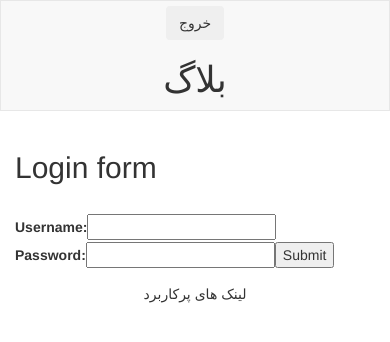
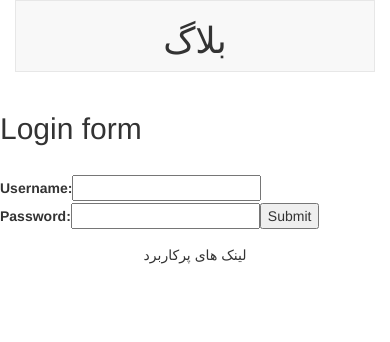
Before and after one commit to faramarz123/blog, a React app: page / in a window 390 px wide. Shown: the top 342 px of the page. Built offline with nearby package versions, Linux system fonts and the light colour scheme.

Commit message:
Set index page layout

```diff
--- a/app/components/index.js
+++ b/app/components/index.js
@@ -9,6 +9,7 @@ class Index extends Component{
     {
         super();
         this.logout = this.logout.bind(this);
+        this.state={shouldBeHidden: true}
     }
 
     logout(e)
@@ -20,20 +21,22 @@ class Index extends Component{
     }
     render(){
         return (
-                <div className="main-container">
+            <div className="container">
                     <nav className="navbar navbar-default" role="navigation">
                         <div className="col-md-12 text-center float-left" style={{marginTop: 5,}}>
-                            <div className="col-md-3"><button onClick={this.logout} className="btn">خروج</button></div>
+                            {/*{this.state.shouldBeHidden ? <div className="col-md-3"><button id="logoutButton" onClick={this.logout} className="btn">خروج</button></div> : null}*/}
                             <div className="col-md-9"><h1>بلاگ</h1></div>
                         </div>
                     </nav>
-                    <div className="container">
-                        {this.props.children}
 
+                    <div className="row">
+                          {this.props.children}
+                    </div>
+
+                    <div>
                         <Footer />
                     </div>
-                </div>
-
+            </div>
         )}
 }
 
```
